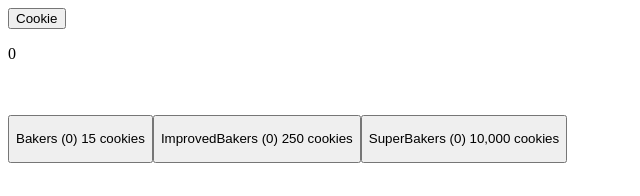
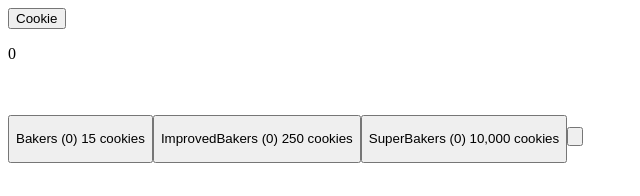
Before and after one commit to Keanu246/Cookie, a plain HTML site: page index.html in a window 1280 px wide. Shown: the top 196 px of the page, 0-640 px from the left. Drawn offline with Linux system fonts and the light colour scheme.

Commit message:
Update index.html

```diff
--- a/index.html
+++ b/index.html
@@ -5,7 +5,7 @@
 
 <div>
 
-<button onclick="baker()"><p id="bakers"> </p></button><button onclick="improvedbaker()"> <p id="improvedbakers"> </p></button><button onclick="superbaker()"> <p id="superbakers"> </p></button>
+<button onclick="baker()"><p id="bakers"> </p></button><button onclick="improvedbaker()"> <p id="improvedbakers"> </p></button><button onclick="superbaker()"> <p id="superbakers"> </p></button><button onclick="empoweredbaker()"> <p id="empoweredbakers"> </p></button>
 
 </div><br><br>
 
```
